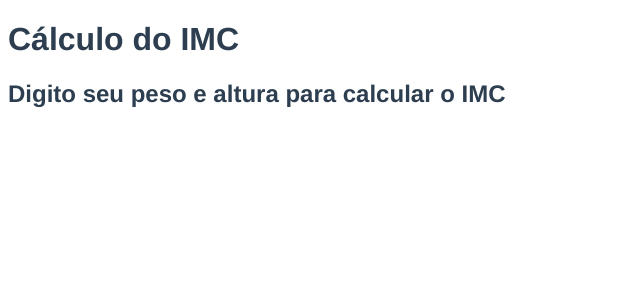
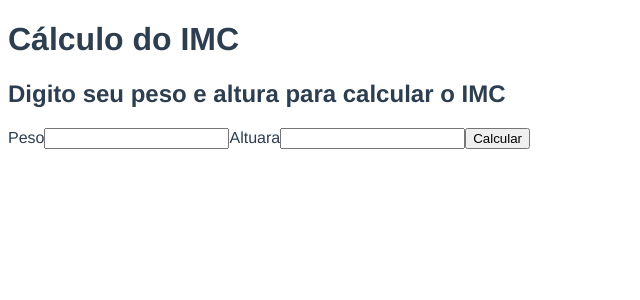
Before and after one commit to eliezereoc/app-imc, a Vue app: page / in a window 1280 px wide. Shown: the top 300 px of the page, without its empty margins (0-640 px from the left). Built offline with nearby package versions, Linux system fonts and the light colour scheme.

Commit message:
Parte 3 desafio

```diff
--- a/src/App.vue
+++ b/src/App.vue
@@ -2,18 +2,32 @@
   <div>
     <h1>Cálculo do IMC</h1>
     <h2>Digito seu peso e altura para calcular o IMC</h2>
+
+    <span class="p-float-label">
+      <label for="input-weight">Peso</label>
+      <InputText id="input-weight" type="text" v-model="weight" />
+    </span>
+
+    <span class="p-float-label">
+      <label for="input-weight">Altuara</label>
+      <InputText id="input-weight" type="text" v-model="weight" />
+    </span>
+
+    <Button class="bt" label="Calcular"/>
   </div>
 </template>
 
+
 <script>
-
-
-  export default {
-
-
+export default {
+   data() {
+    return {
+      heigth: null,
+      weight: null
+    }
   }
+};
 </script>
-
 <style>
 #app {
   font-family: Avenir, Helvetica, Arial, sans-serif;
@@ -21,4 +35,6 @@
   -moz-osx-font-smoothing: grayscale;
   color: #2c3e50;
 }
+
+
 </style>
```
